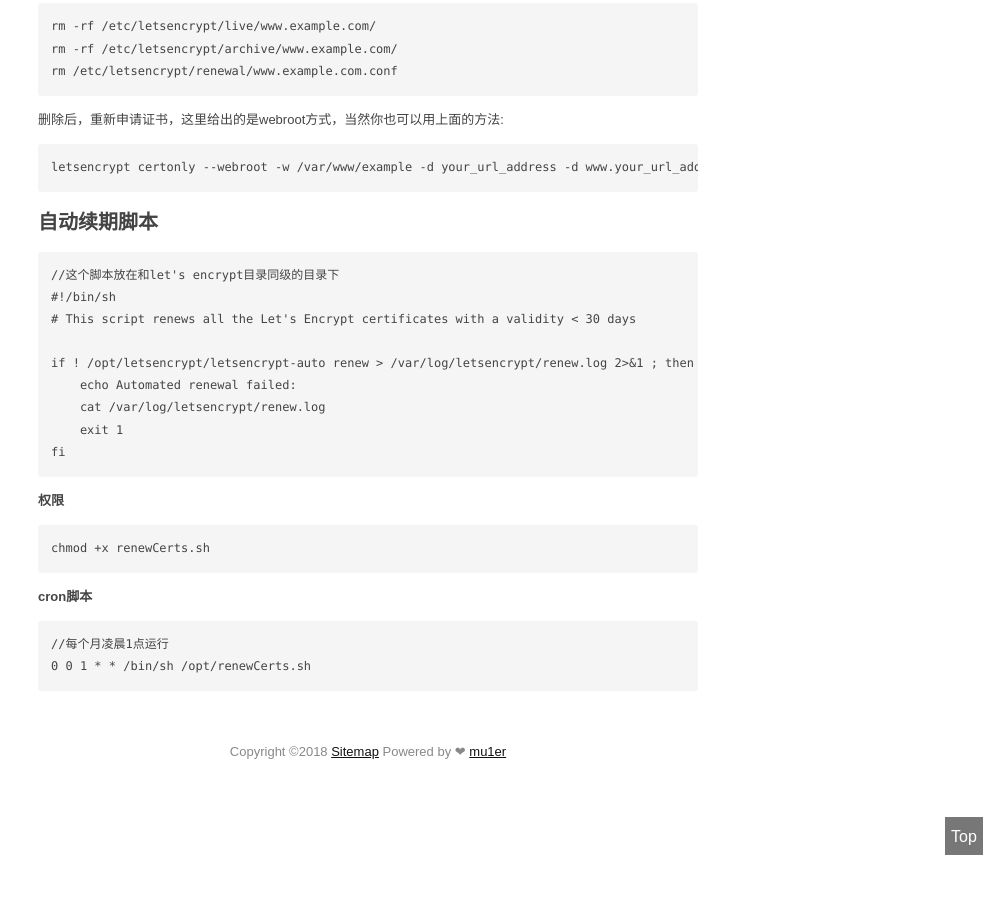
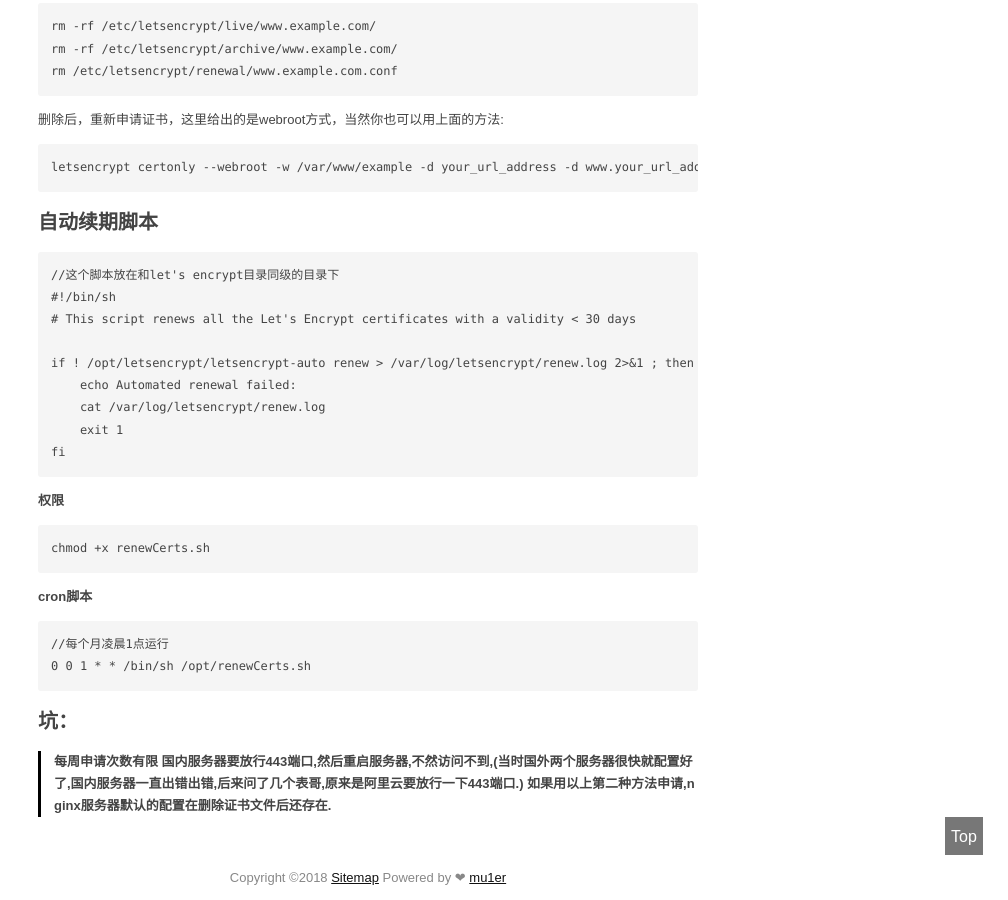
Before and after one commit to mu1er/mu1er.github.io, a Jekyll site: the page built from _posts/2018-2-11-Nginx部署Let's Encrypt免费SSL证书踩过的坑.md, in a window 1280 px wide and 900 px high, scrolled down 1671 px. Shown: the whole window, without its empty margins (272-1280 px from the left). Built offline with Jekyll 4.4.1, drawn with Linux system fonts in a browser that asks for light colours; comment, search, counter and statistics services are not loaded.

Commit message:
Update 2018-2-11-Nginx部署Let's Encrypt免费SSL证书踩过的坑.md

````diff
--- a/_posts/2018-2-11-Nginx部署Let's Encrypt免费SSL证书踩过的坑.md
+++ b/_posts/2018-2-11-Nginx部署Let's Encrypt免费SSL证书踩过的坑.md
@@ -110,3 +110,7 @@ chmod +x renewCerts.sh
 //每个月凌晨1点运行
 0 0 1 * * /bin/sh /opt/renewCerts.sh
 ```
+# 坑：
+> 每周申请次数有限
+> 国内服务器要放行443端口,然后重启服务器,不然访问不到,(当时国外两个服务器很快就配置好了,国内服务器一直出错出错,后来问了几个表哥,原来是阿里云要放行一下443端口.)
+> 如果用以上第二种方法申请,nginx服务器默认的配置在删除证书文件后还存在.
````
